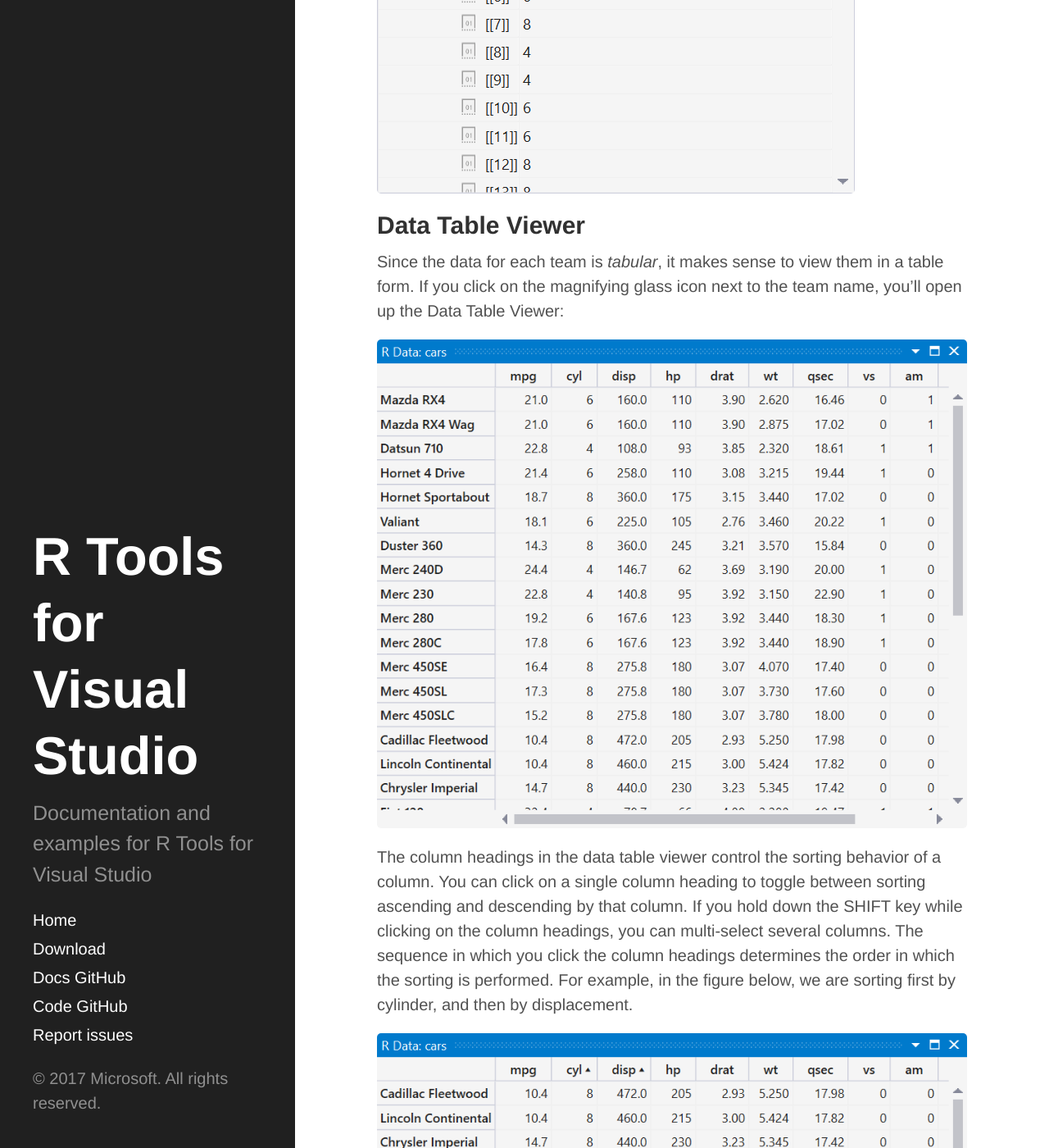
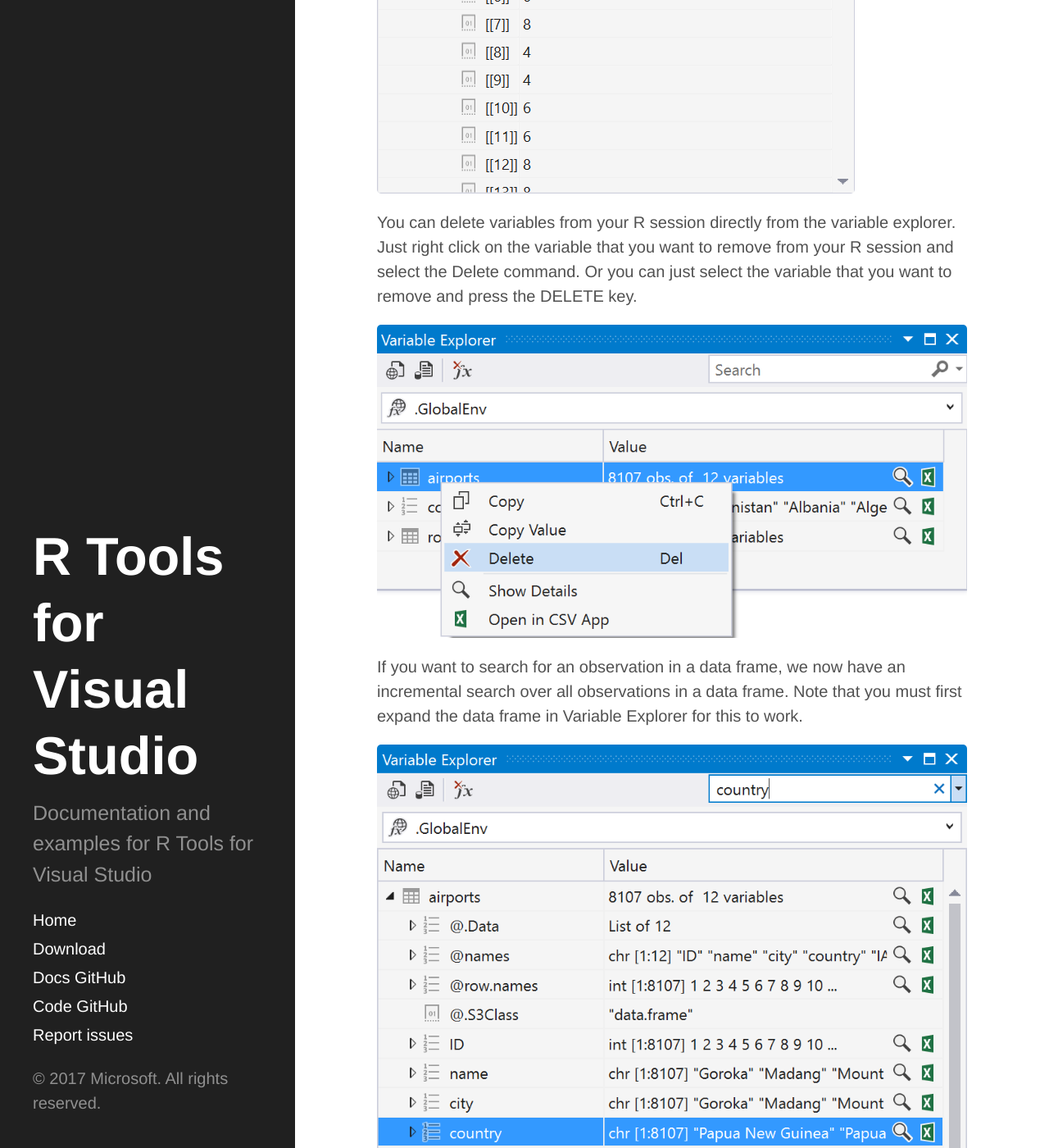
Before and after one commit to microsoft/RTVS-docs, a Jekyll site: the page built from variable-explorer.md, in a window 1280 px wide and 1400 px high, scrolled down 2569 px. Shown: the whole window at 82% size. Built offline with Jekyll 4.4.1, drawn with Linux system fonts in a browser that asks for light colours; our own code applies the rules of GitHub Pages for plain Markdown files; some of the changed text lies outside the part shown.

Commit message:
Updating variable explorer screenshots and documenting new features

```diff
--- a/variable-explorer.md
+++ b/variable-explorer.md
@@ -36,6 +36,19 @@
 
 ![](./media/RTVS-REPL-variable-explorer-cmds-example-drill-down2.png)
 
+You can delete variables from your R session directly from the variable
+explorer. Just right click on the variable that you want to remove from your R
+session and select the Delete command. Or you can just select the variable that
+you want to remove and press the DELETE key.
+
+![](media/variable-explorer-delete-variables.png)
+
+If you want to search for an observation in a data frame, we now have an
+incremental search over all observations in a data frame. Note that you must
+first expand the data frame in Variable Explorer for this to work.
+
+![](media/variable-explorer-incremental-search.png)
+
 ## Data Table Viewer
 
 Since the data for each team is *tabular*, it makes sense to view them in a
@@ -53,6 +66,12 @@
 by cylinder, and then by displacement.
 
 ![](./media/RTVS-REPL-variable-explorer-table-view-sorting.png)
+
+You can now view multiple data frames in separate Data Table Viewer tabs. Using
+Visual Studio's window layout features, you can drag the tabs to arrange them
+side-by-side as well:
+
+![](media/04_multiple_datatables.png)
 
 ## Export to Excel
 
@@ -97,6 +116,12 @@
 
 ![](media/RTVS-REPL-variable-explorer-view-locals.png)
 
+We support viewing variables defined inside of private named scopes as well
+(i.e., variables defined within a package). For example, here are the variables
+defined in the Shiny package:
+
+![](media/04_variable_explorer_scopes.png)
+
 ## Importing data into Variable Explorer
 
 Another way to bring data sets into your project is to use the Import Dataset
```
Also changed, not shown: media/04_delete_variables.png (deleted), media/04_incremental_search.png (deleted), media/variable-explorer-delete-variables.png (added), media/variable-explorer-incremental-search.png (added).
